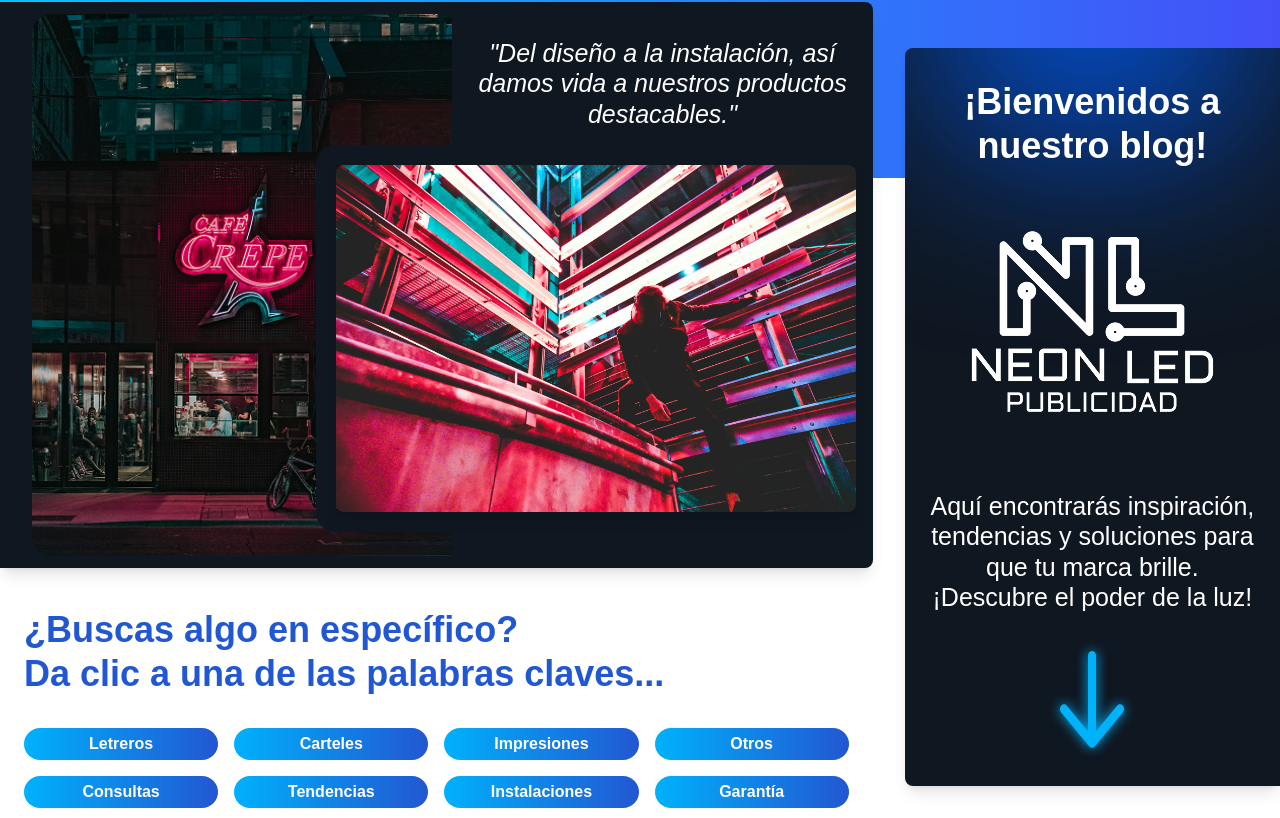
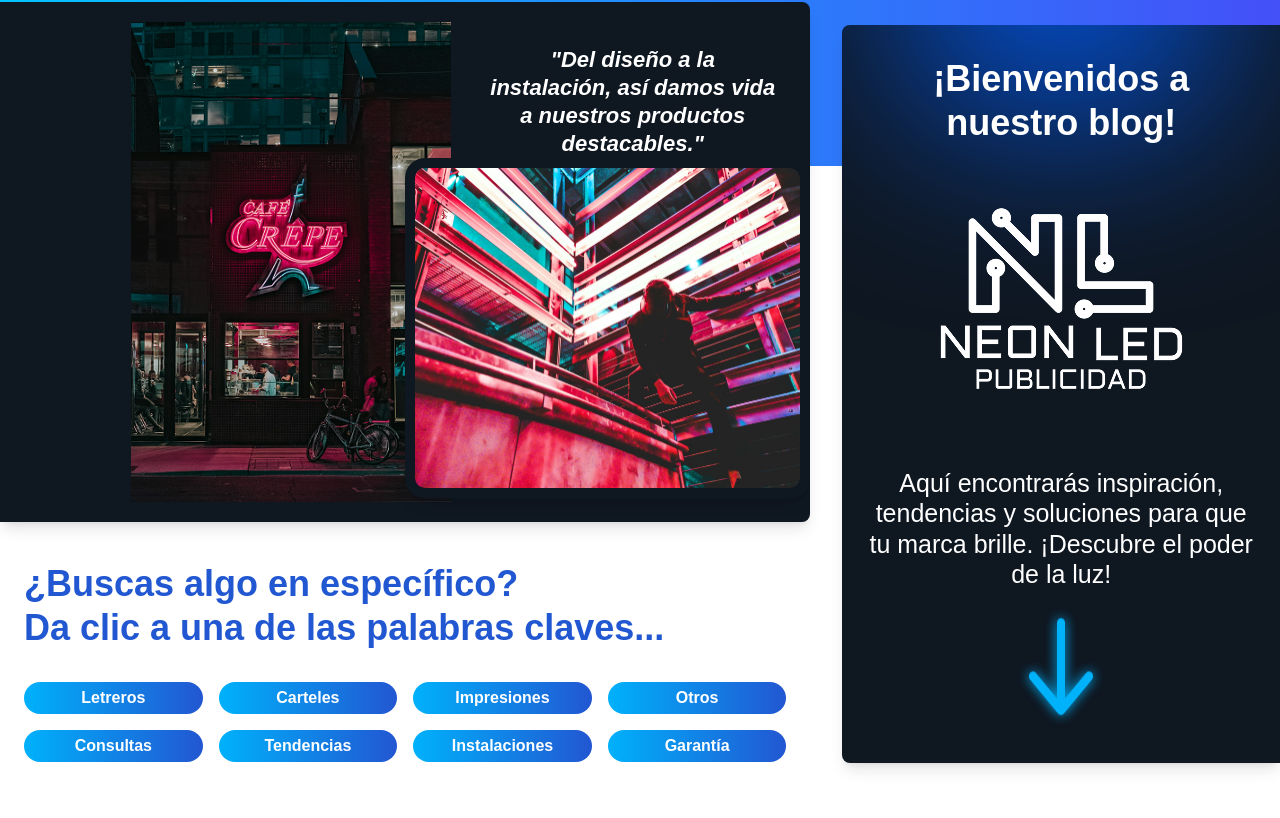
Before and after one commit to PollitoJLGD123/neonledpublicidad_frontend, a Next.js app: page /blog in a window 1280 px wide. Shown: the part 802-1620 px from the top of the page. Built offline with nearby package versions, Linux system fonts and the light colour scheme.

Commit message:
blog descripcion mejorado

```diff
--- a/app/(client)/blog/components/description/Descripcion.jsx
+++ b/app/(client)/blog/components/description/Descripcion.jsx
@@ -1,29 +1,51 @@
+"use client";
 import Item from './components/item'
+import { useEffect, useState } from "react";
+import { motion } from "framer-motion";
 export default function Descripcion() {
+    const [isVisible, setIsVisible] = useState(false);
+
+    useEffect(() => {
+        const handleScroll = () => {
+            const flecha = document.getElementById("flechaAbajo");
+            if (flecha) {
+                const rect = flecha.getBoundingClientRect();
+                const isInView = rect.top < window.innerHeight && rect.bottom >= 0;
+                setIsVisible(isInView);
+            }
+        };
+
+        window.addEventListener("scroll", handleScroll);
+        return () => window.removeEventListener("scroll", handleScroll);
+    }, []);
     return (
         <div className="relative w-full min-h-screen mt-10">
             <div className="absolute top-0 left-0 w-full h-1/4 bg-gradient-to-r from-[--azul_brillante] to-[--azul_intenso]"></div>
             <div className="relative flex flex-col md:flex-row items-center justify-center  py-16 gap-8">
-                <div className="flex flex-col gap-4 flex-[70%]">
-                    <div className="flex flex-col md:flex-row  pl-8 py-3 bg-[#0F1721] rounded-br-lg rounded-tr-lg shadow-lg overflow-hidden relative">
-                        <div className=" md:w-1/2 min-h-[300px]">
+                <div className="flex flex-col gap-4 flex-[65%] ">
+                    <div className="relative flex flex-col md:flex-row items-stretch pl-8 py-5 pr-8 bg-[#0F1721] rounded-br-lg rounded-tr-lg shadow-lg overflow-hidden">
+                        <div className='md:w-[25%]'></div>
+                        <div className='ml-auto flex flex-col md:flex-row'>
+                            <div className="md:w-[55%] h-full relative z-10">
                                 <img
                                     src="/blog/description/cafecreepe.png"
                                     alt="Imagen izquierda"
-                                className="w-full h-full object-cover object-left"
+                                    className="w-[90%] h-[60vh] object-cover"
                                 />
                             </div>
-
-                        <div className="w-full md:w-1/2 flex flex-col justify-between p-6 text-white ">
-                            <p className="text-[25px] font-medium italic leading-[30.48px] tracking-normal text-center font-montserrat">
+                            <div className="md:w-[45%] flex flex-col justify-between items-center py-6 text-white z-10">
+                                <p className="text-[22px] italic text-center font-montserrat leading-[28px]  max-[921px]:text-[19px] max-[908px]:text-[18.5px] font-extrabold">
                                     "Del diseño a la instalación, así damos vida a nuestros productos destacables."
                                 </p>
-                            <div className="mt-4 overflow-visible border-[20px] border-[#0F1721] rounded-[20px] md:-translate-x-40">
+                            </div>
+                            <div className="absolute bottom-6 right-0 md:w-[50%]  z-20">
+                                <div className="border-[10px] border-[#0F1721] rounded-[20px] shadow-lg overflow-hidden">
                                     <img
                                         src="/blog/description/xd.png"
                                         alt="Imagen derecha"
-                                    className=" min-w-[520px] h-auto rounded-lg shadow-lg"
+                                        className="w-full h-[43vh] max-[1393px]:h-[40vh] max-[1233px]:h-[37vh] object-cover rounded-lg"
                                     />
+                                </div>
                             </div>
                         </div>
                     </div>
@@ -44,7 +66,7 @@ export default function Descripcion() {
                         </div>
                     </div>
                 </div>
-                <div className="relative flex-[30%] p-6 bg-[#0F1721] rounded-bl-lg rounded-tl-lg  shadow-lg flex flex-col items-center justify-center overflow-hidden">
+                <div className="relative flex-[35%] p-6 bg-[#0F1721] rounded-bl-lg rounded-tl-lg  shadow-lg flex flex-col items-center justify-center overflow-hidden">
                     <div className="absolute top-[-35%] left-1/2 transform -translate-x-1/2 w-[400px] h-[400px] bg-[radial-gradient(circle,_rgb(0,_94,_255)_0%,_transparent_100%)] filter blur-[80px] pointer-events-none"></div>
 
                     <h2 className="font-montserrat text-white font-bold text-[36px] leading-[43.88px] text-center z-10 mt-2">
@@ -61,10 +83,14 @@ export default function Descripcion() {
                         Aquí encontrarás inspiración, tendencias y soluciones para que tu marca brille. ¡Descubre el poder de la luz!
                     </p>
                     <div className="mt-6 z-10">
-                        <img
+                        <motion.img
+                            id="flechaAbajo"
                             src="/blog/description/flechaabajo.png"
                             alt="Flecha hacia abajo"
                             className="mx-auto"
+                            initial={{ y: 0 }}
+                            animate={isVisible ? { y: [0, -10, 0] } : {}}
+                            transition={{ repeat: 5, duration: 0.5, ease: "easeInOut" }}
                         />
                     </div>
                 </div>
```
Lines whose indentation alone changed are shown as unchanged.
